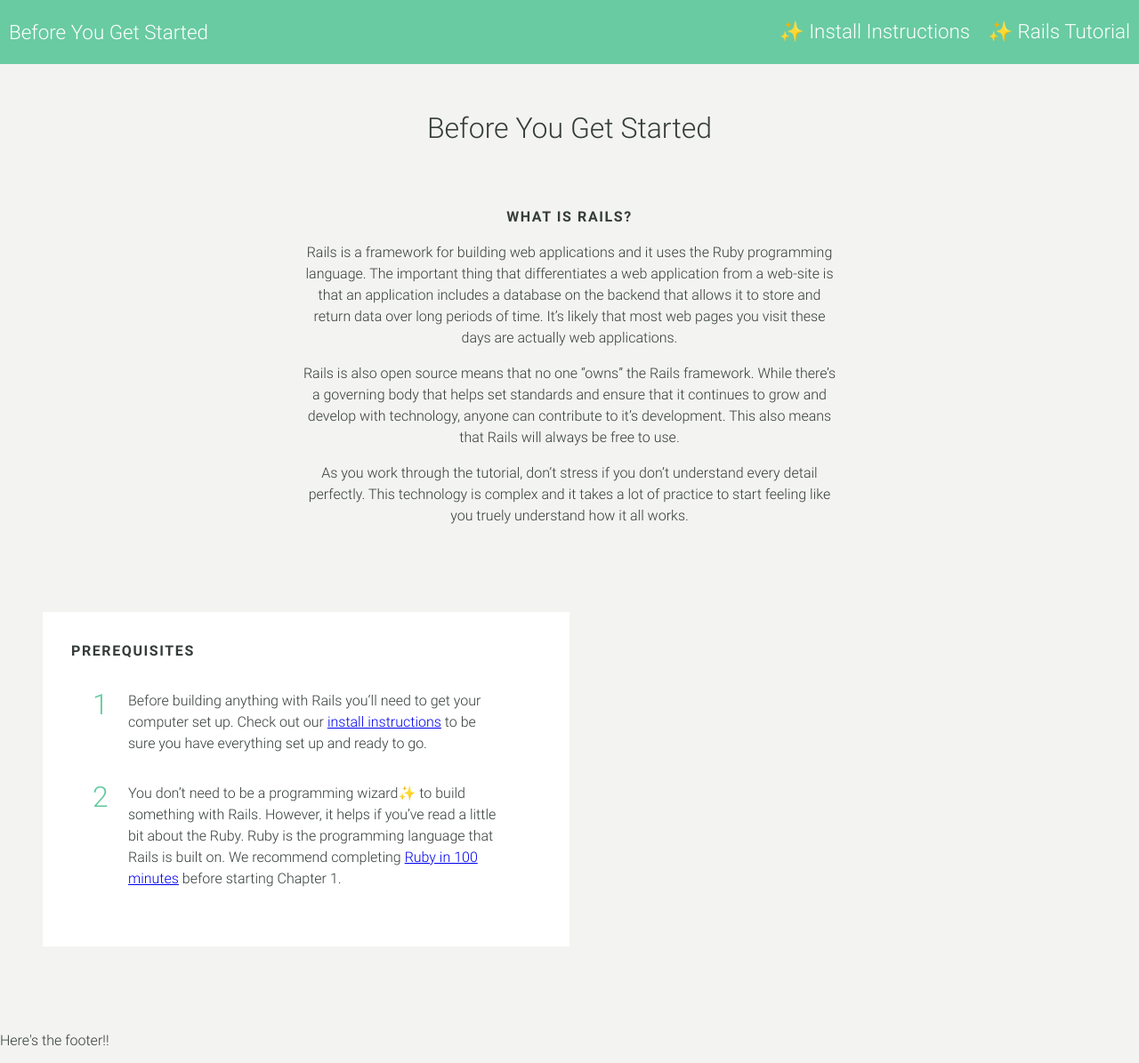
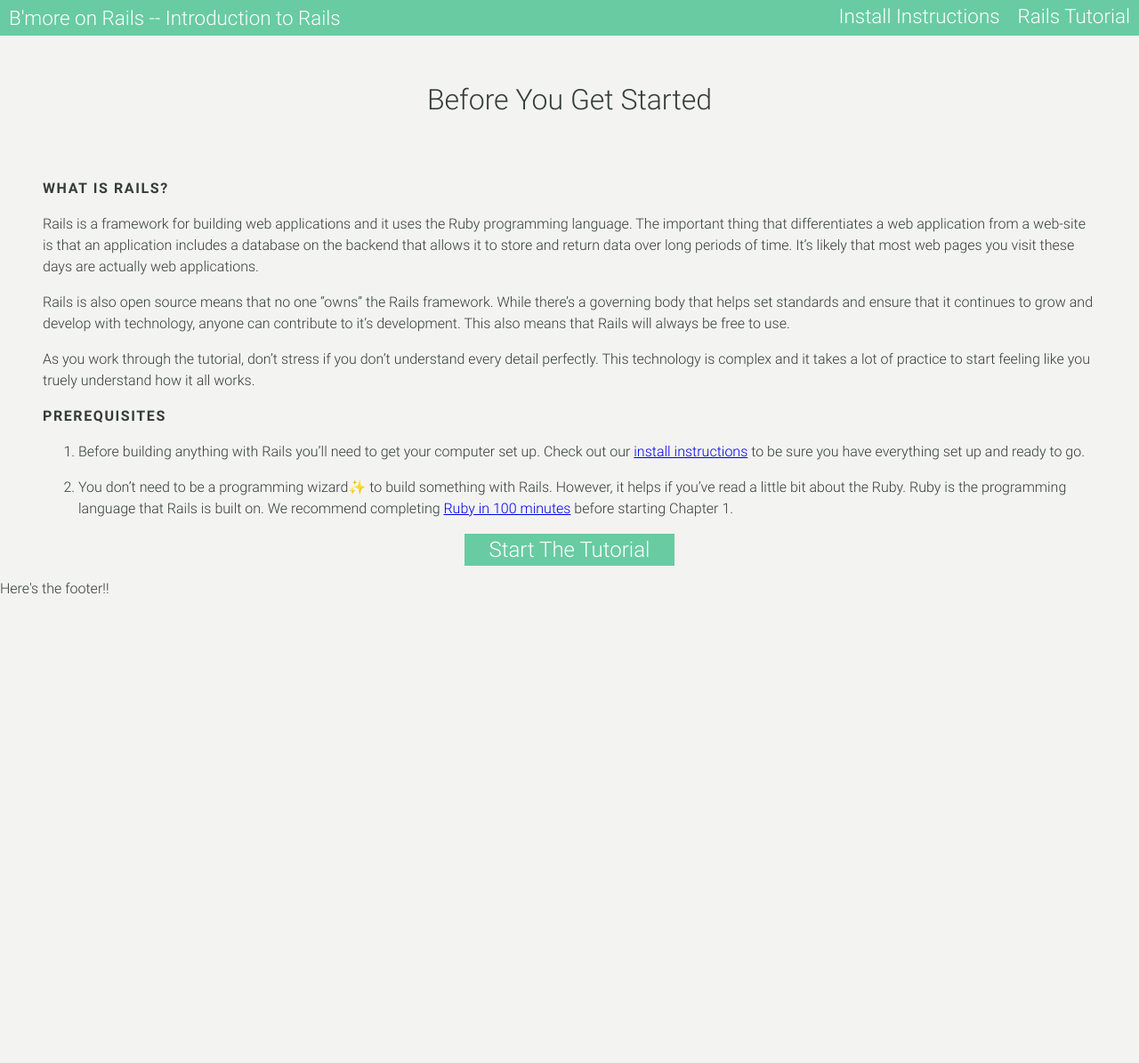
Before and after one commit to bmoreonrails/rails_tutorial, a Jekyll site: the page built from index.md, in a window 1280 px wide and 1195 px high. Shown: the whole window at 89% size. Built offline with Jekyll 4.4.1, drawn with Linux system fonts in a browser that asks for light colours.

Commit message:
Clean up landing page content

```diff
--- a/_includes/before_you_get_started_navigation.html
+++ b/_includes/before_you_get_started_navigation.html
@@ -1,12 +1,12 @@
 <div class="tutorial_nav before_you_get_started_nav">
   <div class="menu">
-    <div class="menu-title">Before You Get Started</div>
+    <div class="menu-title">{{ page.title }}</div>
     <ul class="menu-links">
       <li>
-        <a href="/rails_tutorial/installation.html" target="_blank">✨  Install Instructions</a>
+        <a href="/rails_tutorial/installation.html" target="_blank">Install Instructions</a>
       </li>
       <li>
-        <a href="/rails_tutorial/tutorial/chapter_01/" target="_blank">✨  Rails Tutorial</a>
+        <a href="/rails_tutorial/tutorial/chapter_01/" target="_blank">Rails Tutorial</a>
       </li>
     </ul>
   </div>
--- /dev/null
+++ b/_scss/tutorial/start-button.scss
@@ -0,0 +1,16 @@
+.start-button {
+  display: block;
+  margin-right: auto;
+  margin-left: auto;
+  background-color: $green;
+  font-size: 1.5em;
+  width: 20%;
+  a {
+    display: block;
+    margin-left: auto;
+    margin-right: auto;
+    text-align: center;
+    text-decoration: none;
+    color: #fff;
+  }
+}
--- a/_scss/tutorial/tutorial_nav.scss
+++ b/_scss/tutorial/tutorial_nav.scss
@@ -1,14 +1,12 @@
 .tutorial_nav.before_you_get_started_nav {
-  .menu {
-    cursor: default;
-  }
   .menu-title {
     padding-left: 10px;
   }
   ul.menu-links {
     display: inline-block;
     float: right;
-    padding: 0px;
+    padding-top: 5px;
+    margin: 0px;
     li {
       float: left;
     }
--- a/css/base.scss
+++ b/css/base.scss
@@ -1,9 +1,11 @@
 ---
 ---
 
+$green: #69CBA2;
 $nav-bar-height: 40px;
 $nav-bar-progress-height: 10px;
 
+@import "tutorial/start-button";
 @import "tutorial/screenshot";
 @import "tutorial/tutorial-button-group";
 @import "tutorial/aside";
--- a/index.md
+++ b/index.md
@@ -9,7 +9,6 @@
 Before you get started
 {% endsectionheader %}
 
-{% aside %}
 ###  What is Rails?
 
 Rails is a framework for building web applications and it uses the Ruby programming language. The important thing that differentiates a web application from a web-site is that an application includes a database on the backend that allows it to store and return data over long periods of time. It's likely that most web pages you visit these days are actually web applications.
@@ -17,15 +16,11 @@
 Rails is also open source means that no one "owns" the Rails framework. While there's a governing body that helps set standards and ensure that it continues to grow and develop with technology, anyone can contribute to it's development. This also means that Rails will always be free to use.
 
 As you work through the tutorial, don't stress if you don't understand every detail perfectly. This technology is complex and it takes a lot of practice to start feeling like you truely understand how it all works.
-{% endaside %}
 
-{% steps %}
-{% list %}
 ### Prerequisites
 
 1. Before building anything with Rails you'll need to get your computer set up. Check out our [install instructions]({{ site.baseurl }}/installation.html) to be sure you have everything set up and ready to go.
 
 1. You don't need to be a programming wizard✨ to build something with Rails. However, it helps if you've read a little bit about the Ruby. Ruby is the programming language that Rails is built on. We recommend completing [Ruby in 100 minutes](http://tutorials.jumpstartlab.com/projects/ruby_in_100_minutes.html) before starting Chapter 1.
 
-{% endlist %}
-{% endsteps %}
+<div class="start-button"><a href="{{site.baseurl}}/tutorial/chapter_01" target="_self">Start The Tutorial</a></div>
```
